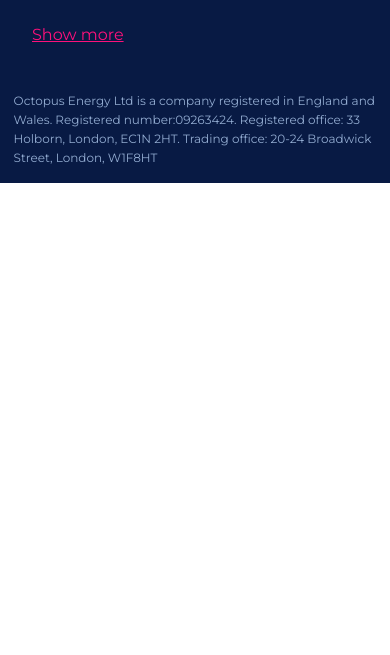
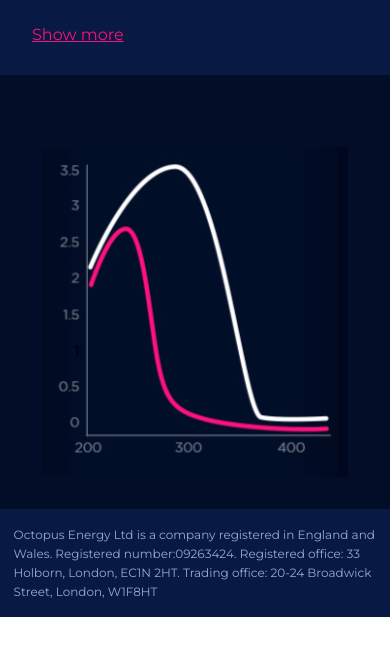
Before and after one commit to maciejk77/oe-test, a React app: page / in a window 390 px wide. Shown: the part 125-780 px from the top of the page. Built offline with nearby package versions, Linux system fonts and the light colour scheme.

Commit message:
sections completed, media queries to be done

```diff
--- a/App.js
+++ b/App.js
@@ -37,7 +37,7 @@
           <ItemPrice price={itemPrice} />
           <ItemDescription description={description} />
           <ItemSpecification specification={specification} />
-          {/* <ItemPerformance performance={performance} /> */}
+          <ItemPerformance performance={performance} />
         </main>
         <Footer />
       </div>
--- a/package.json
+++ b/package.json
@@ -28,6 +28,7 @@
     "react": "^16.9.0",
     "react-dom": "^16.9.0",
     "react-redux": "^7.1.0",
+    "recharts": "^1.7.0",
     "redux": "^4.0.4",
     "redux-promise": "^0.6.0"
   },
--- a/src/components/ItemPerformance/index.js
+++ b/src/components/ItemPerformance/index.js
@@ -1,13 +1,25 @@
 import React from 'react';
 import ItemWrapper from '../ItemWrapper';
 import './styles.scss';
+import graph from '../../assets/graph.png';
+
+//import { LineChart, XAxis, YAxis, CartesianGrid, Line } from 'recharts';
+// below is a copy from Recharts website - idea is to implement chart
+// XY axis data for the chart will be added to in data.json
 
 const ItemPerformance = ({ performance }) => {
   return (
     <div className="item-performance">
       <ItemWrapper isCollapsible={false}>
-        <h2>Performance</h2>
-        <p>{performance}</p>
+        <h2 className="item-performance__header">{performance}</h2>
+        <img className="item-performance__graph" src={graph} />
+        {/* <LineChart width={500} height={300} data={data}>
+          <XAxis dataKey="name" />
+          <YAxis />
+          <CartesianGrid stroke="#eee" strokeDasharray="5 5" />
+          <Line type="monotone" dataKey="uv" stroke="#8884d8" />
+          <Line type="monotone" dataKey="pv" stroke="#82ca9d" />
+        </LineChart> */}
       </ItemWrapper>
     </div>
   );
--- a/src/components/ItemPerformance/styles.scss
+++ b/src/components/ItemPerformance/styles.scss
@@ -1,10 +1,21 @@
 @import '../../styles/variables.scss';
 
 .item-performance {
-  border: 1px solid red;
-  padding: 1px;
-  //margin-bottom: 5px;
-
   background-color: $background-dark;
   color: $text-default;
+  //padding: 0.5rem;
+
+  &__header {
+    padding: 2rem;
+    font-family: $font-base;
+    font-size: $font-larger-medium;
+    margin-bottom: 0.5rem;
+  }
+
+  &__graph {
+    //min-width: 400px;
+    //min-height: 375px;
+    align-self: center;
+    margin-bottom: 2rem;
+  }
 }
--- a/src/components/ItemPrice/index.js
+++ b/src/components/ItemPrice/index.js
@@ -8,6 +8,9 @@
   }
 
   const [getNumberOfItems, setNumberOfItems] = useState(1);
+  const fullPrice = (getNumberOfItems * price).toFixed(2).split('.');
+  const pounds = fullPrice[0];
+  const pence = fullPrice[1];
 
   const handlePlusClick = () => {
     setNumberOfItems(getNumberOfItems + 1);
@@ -19,14 +22,15 @@
     }
     setNumberOfItems(getNumberOfItems - 1);
   };
-
+  // clean up BEM classes below, some of them are out of order
   return (
     <div className="item-price">
       <ItemWrapper isCollapsible={false}>
         <div className="set-wrapper">
           <div className="foo">
             <div className="item-price__value">
-              £{(getNumberOfItems * price).toFixed(2)}
+              £{pounds}
+              <span className="pence-value">.{pence}</span>
             </div>
 
             <div className="item-price__counter">
--- a/src/components/ItemPrice/styles.scss
+++ b/src/components/ItemPrice/styles.scss
@@ -10,7 +10,13 @@
   color: #fff;
 
   &__value {
+    display: flex;
     font-size: $font-big * 1.1;
+  }
+
+  .pence-value {
+    font-size: $font-medium * 1.3;
+    //align-self: baseline;
   }
 
   &__counter {
--- a/src/components/ItemWrapper/index.js
+++ b/src/components/ItemWrapper/index.js
@@ -9,7 +9,7 @@
   };
 
   return (
-    <section className={`item-wrapper ${panelState ? ' close' : ' open'}`}>
+    <section className={`item-wrapper ${panelState ? 'close' : 'open'}`}>
       <Fragment>{props.children}</Fragment>
       {props.isCollapsible && (
         <div className="item-wrapper__toggle" onClick={handleClick}>
--- a/src/data/data.json
+++ b/src/data/data.json
@@ -27,5 +27,5 @@
       "value": "Cool daylight"
     }
   ],
-  "performance": "some data for graph here"
+  "performance": "Performance"
 }
```
Also changed, not shown: README.md, src/assets/graph.png (added), src/assets/header.png (deleted), 1 other file.
